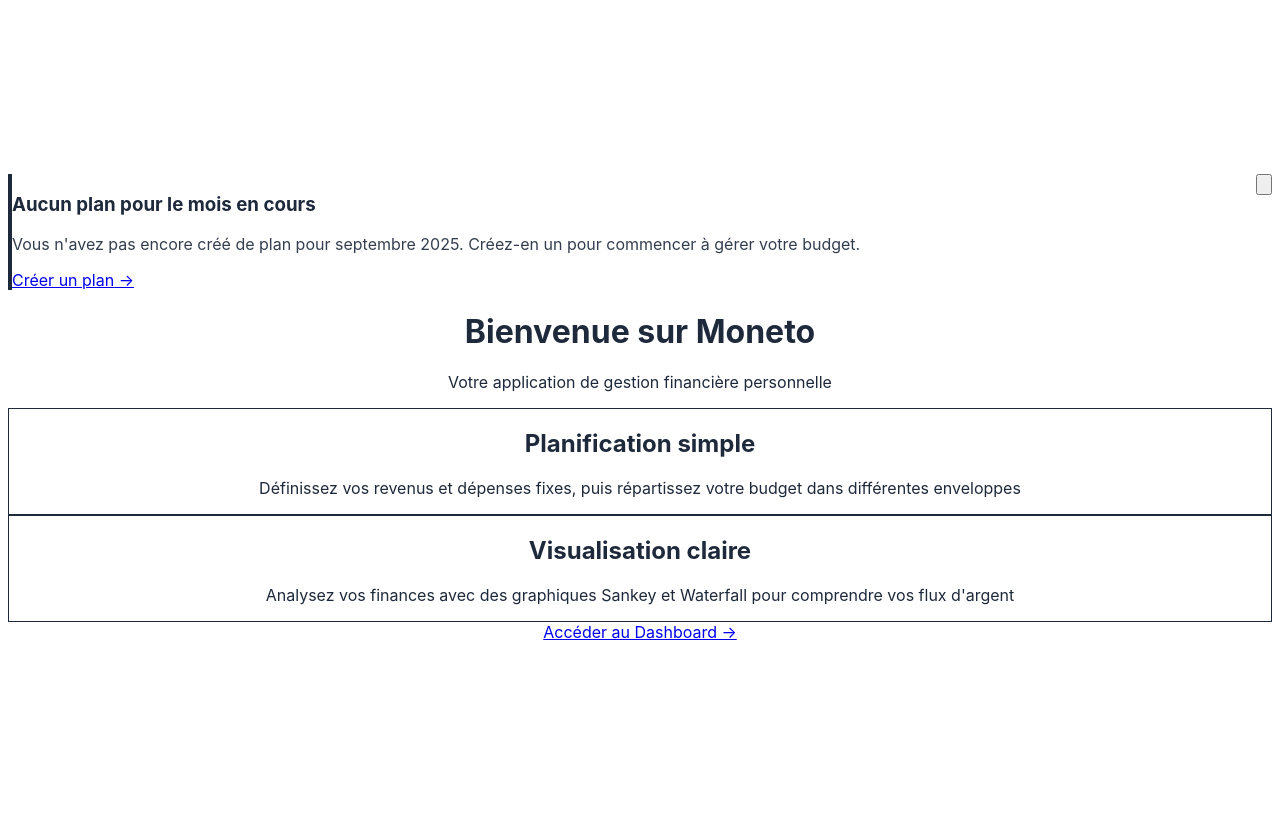
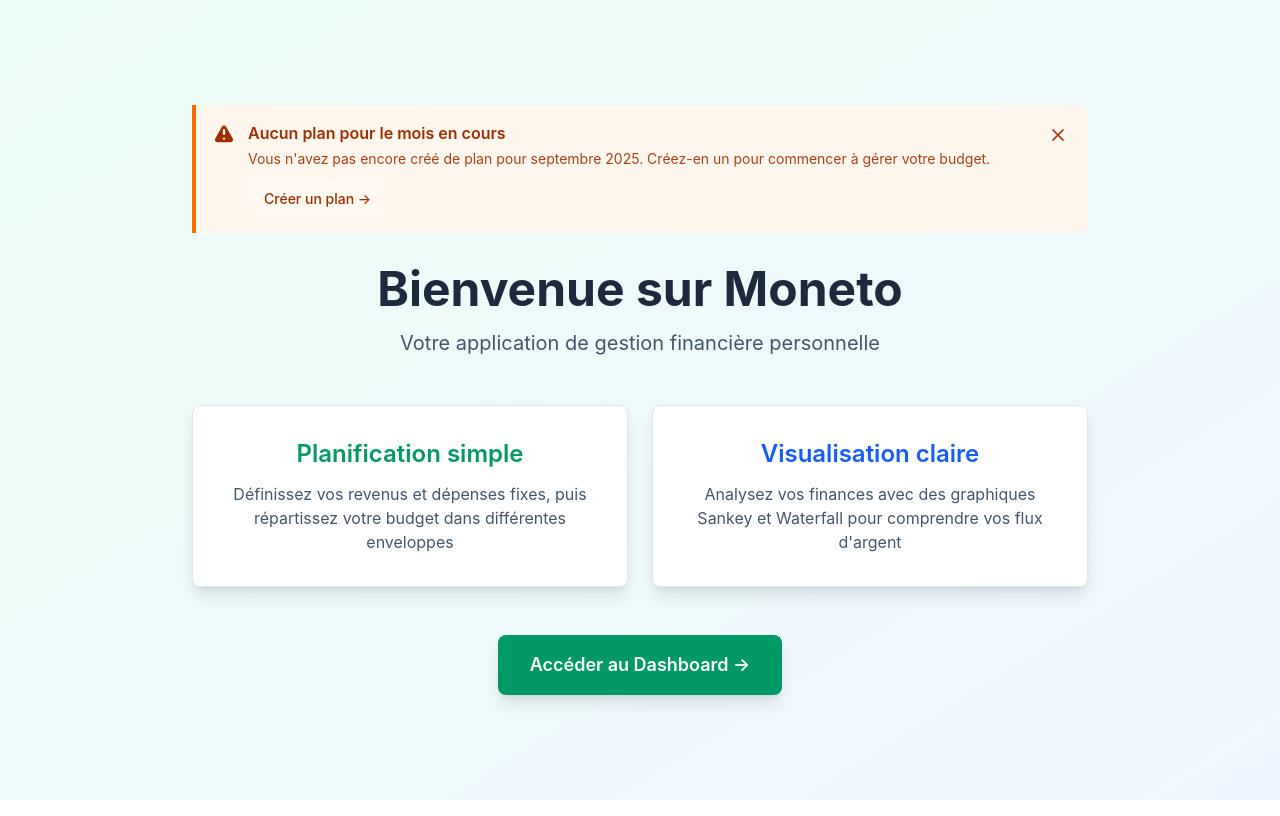
Before and after one commit to Lag01/Test-moneto-web-app, a Next.js app: page / in a window 1280 px wide. Built offline with nearby package versions, Linux system fonts and the light colour scheme.

Commit message:
V1.1 Oneshot

```diff
--- a/app/globals.css
+++ b/app/globals.css
@@ -1,6 +1,5 @@
-@tailwind base;
-@tailwind components;
-@tailwind utilities;
+@import "tailwindcss";
+@config "../tailwind.config.ts";
 
 :root {
   --background: #ffffff;
--- a/package.json
+++ b/package.json
@@ -12,6 +12,7 @@
   "author": "",
   "license": "ISC",
   "dependencies": {
+    "@tailwindcss/postcss": "^4.1.13",
     "@types/node": "^24.6.0",
     "@types/react": "^19.1.16",
     "@types/react-dom": "^19.1.9",
--- a/postcss.config.mjs
+++ b/postcss.config.mjs
@@ -1,7 +1,7 @@
 /** @type {import('postcss-load-config').Config} */
 const config = {
   plugins: {
-    tailwindcss: {},
+    '@tailwindcss/postcss': {},
     autoprefixer: {},
   },
 };
```
Also changed, not shown: 1 other file (tests, documents, lock files or other folders).
